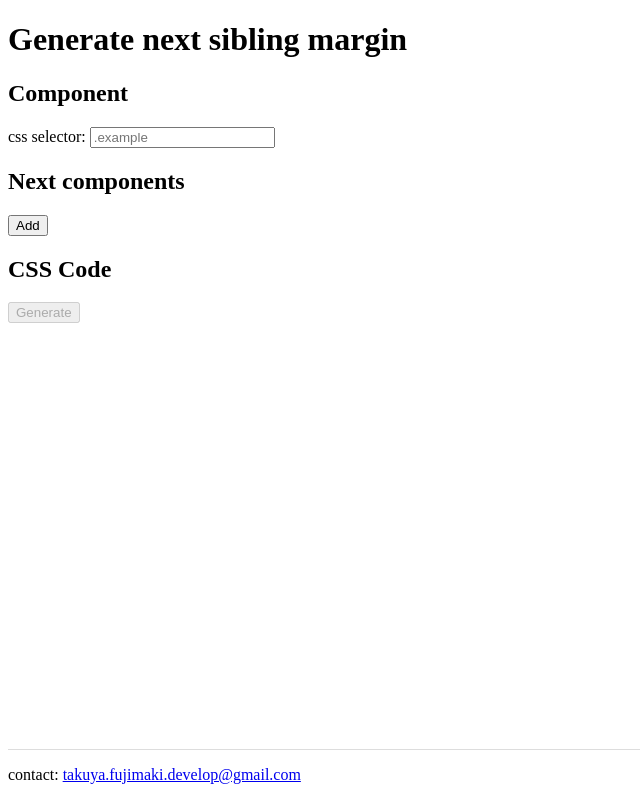
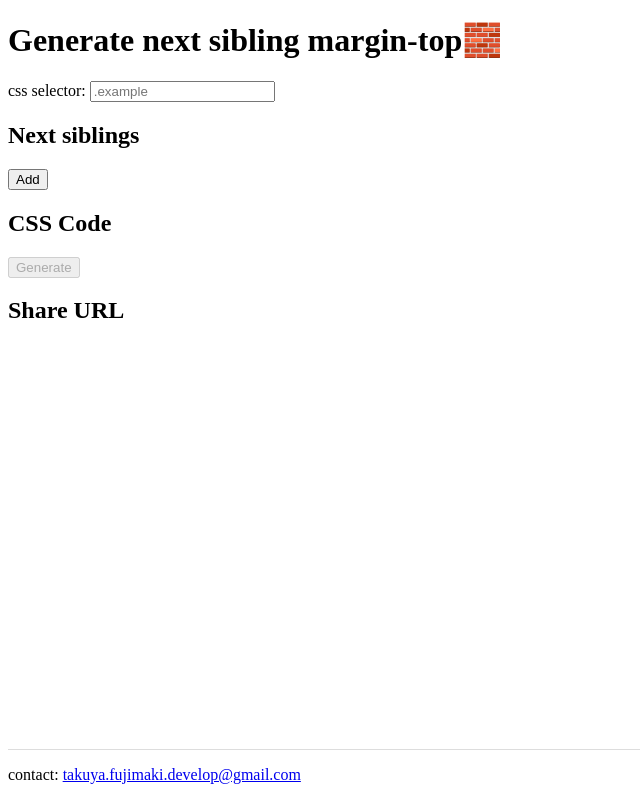
Before and after one commit to fujtak/next-sibling-margin, a plain HTML site: page index.html in a window 1280 px wide. Shown: the whole page, without its empty margins (0-640 px from the left). Drawn offline with Linux system fonts and the light colour scheme.

Commit message:
change: UI改善

```diff
--- a/index.html
+++ b/index.html
@@ -3,25 +3,27 @@
 <head>
   <meta charset="UTF-8">
   <meta name="viewport" content="width=device-width, initial-scale=1.0">
-  <title>Generate next sibling margin</title>
+  <title>Generate next sibling margin-top</title>
   <link rel="stylesheet" href="./main.css">
   <meta name="google-site-verification" content="H69tkdwQKngMf50TAgeNunnLq5Kbu_s1qZwfDGV6mAw" />
   <!-- <meta http-equiv="content-security-policy" content="default-src 'self'" /> -->
 </head>
 <body>
   <main>
-    <h1>Generate next sibling margin</h1>
+    <h1>Generate next sibling margin-top🧱</h1>
 
-    <h2>Component</h2>
     <label>css selector: <input type="text" placeholder=".example" required data-component-main="selector"></label>
 
-    <h2>Next components</h2>
+    <h2>Next siblings</h2>
     <div data-next-component-add="wrapper"></div>
     <button data-next-component-add="trigger">Add</button>
 
     <h2>CSS Code</h2>
     <code data-display="wrapper"></code>
     <button data-generator="trigger" disabled>Generate</button>
+
+    <h2>Share URL</h2>
+    <p data-share-display="wrapper"></p>
 
     <template data-next-component-add="template">
       <div data-next="root">
```
